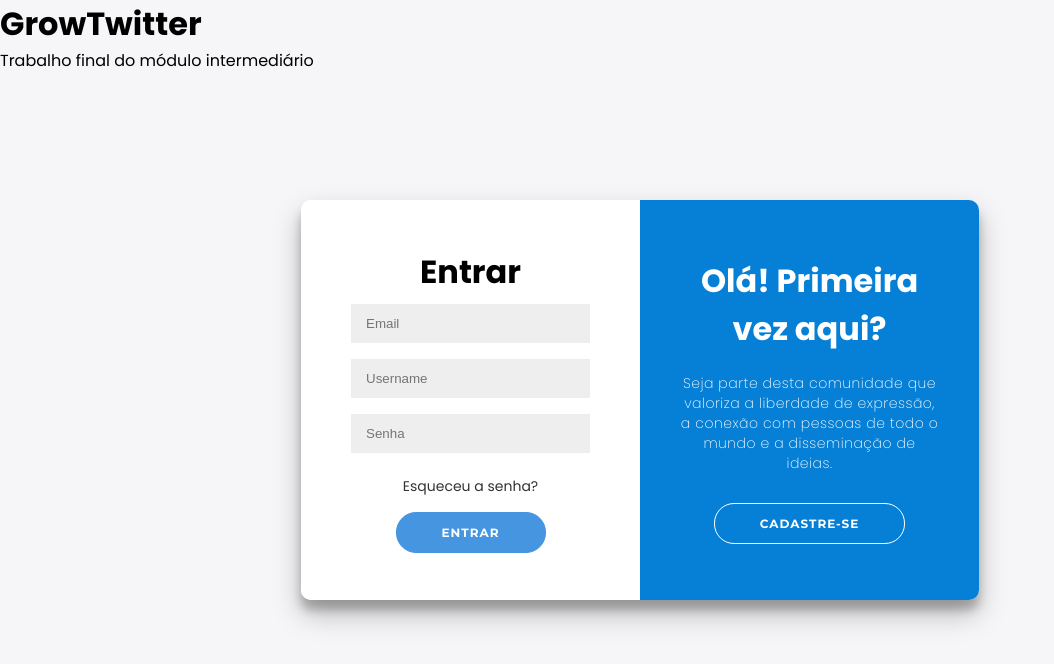
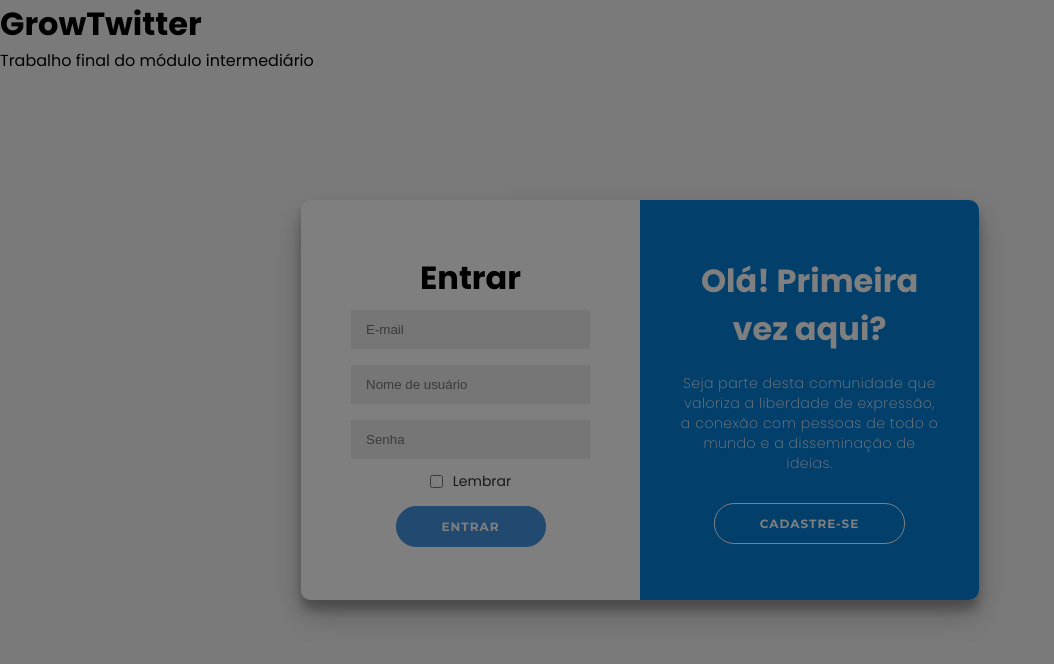
Before and after one commit to JoannaBraccini/GrowTwitter-FrontEnd, a React (Vite) app: page / in a window 1280 px wide. Shown: the top 664 px of the page, without its empty margins (0-1054 px from the left). Built offline with nearby package versions, Linux system fonts and the light colour scheme; no server answers.

Commit message:
tentando fazer um loading

```diff
--- a/src/components/FormStyle.tsx
+++ b/src/components/FormStyle.tsx
@@ -31,10 +31,17 @@ export const FormStyle = styled.form`
     }
   }
 
-  a {
+  .checkbox {
+    display: flex;
+    align-items: center;
+    gap: 10px;
+    margin: 0;
+    padding: 0;
+    margin-bottom: 10px;
+  }
+  label {
     color: #333;
     font-size: 14px;
     text-decoration: none;
-    margin: 15px 0;
   }
 `;
--- a/src/components/Loader.tsx
+++ b/src/components/Loader.tsx
@@ -1,6 +1,17 @@
 import styled from "styled-components";
 
-export const Loader = styled.span`
+export const Loader = styled.div`
+  position: fixed;
+  top: 0;
+  left: 0;
+  width: 100%;
+  height: 100%;
+  display: flex;
+  justify-content: center;
+  align-items: center;
+  background: rgba(0, 0, 0, 0.5);
+  z-index: 9999;
+  span {
     width: 48px;
     height: 48px;
     border: 5px solid #029cfd;
@@ -9,13 +20,14 @@ export const Loader = styled.span`
     display: inline-block;
     box-sizing: border-box;
     animation: rotation 1s linear infinite;
-    }
 
     @keyframes rotation {
-    0% {
+      0% {
         transform: rotate(0deg);
+      }
+      100% {
+        transform: rotate(360deg);
+      }
     }
-    100% {
-        transform: rotate(360deg);
-    }
+  }
 `;
--- a/src/components/Toast/Toast.tsx
+++ b/src/components/Toast/Toast.tsx
@@ -8,7 +8,7 @@ interface ToastProps {
   onClose: () => void;
 }
 
-export const ToastResposta = ({
+export const ToastResponse = ({
   message,
   type,
   duration,
--- /dev/null
+++ b/src/configs/services/auth.service.ts
@@ -0,0 +1,42 @@
+import { LoginRequest, SignupRequest } from "../../types/auth.type";
+import { api, ResponseApi } from "./api.service";
+
+export async function signUp(user: SignupRequest) {
+  try {
+    const response = await api.post<ResponseApi<{ token: string }>>(
+      "/signup",
+      user
+    );
+
+    return {
+      ok: response.data.ok,
+      message: response.data.message,
+      data: response.data.data,
+    };
+  } catch (error: any) {
+    return {
+      ok: error.response.data.ok,
+      message: error.response.data.message,
+    };
+  }
+}
+
+export async function login(user: LoginRequest) {
+  try {
+    const response = await api.post<ResponseApi<{ token: string }>>(
+      "/login",
+      user
+    );
+
+    return {
+      ok: response.data.ok,
+      message: response.data.message,
+      data: response.data.data,
+    };
+  } catch (error: any) {
+    return {
+      ok: error.response.data.ok,
+      message: error.response.data.message,
+    };
+  }
+}
--- a/src/pages/Login.tsx
+++ b/src/pages/Login.tsx
@@ -1,11 +1,99 @@
-import React from "react";
+import React, { useEffect, useState } from "react";
 import { LoginStyle } from "../components/Login/LoginStyle";
 import { FormStyle } from "../components/FormStyle";
 import { Button } from "../components/Button";
-import { Link } from "react-router-dom";
+import { useNavigate } from "react-router-dom";
+import { getToken } from "../utils/getToken";
+import { login, signUp } from "../configs/services/auth.service";
+import { ToastResponse } from "../components/Toast/Toast";
+import { Toast } from "../types/toast";
+import { Loader } from "../components/Loader";
 
 export function Login() {
+  const navigate = useNavigate();
   const [signIn, toggle] = React.useState(true);
+  const [loading, setLoading] = useState<boolean>(false);
+  const [checked, setChecked] = useState(false);
+  const [toastProps, setToastProps] = useState<Toast>();
+  const token = getToken();
+
+  function showToast(type: "success" | "error", message: string) {
+    setToastProps({ type, message, duration: 3000 });
+  }
+
+  const handleCloseToast = () => {
+    setToastProps(undefined);
+  };
+
+  const showLoading = () => {};
+
+  async function handleSignupForm(e: React.FormEvent<HTMLFormElement>) {
+    setLoading(true);
+    e.preventDefault();
+
+    const user = {
+      name: e.currentTarget.uname.value,
+      username: e.currentTarget.username.value,
+      email: e.currentTarget.email.value,
+      password: e.currentTarget.password.value,
+    };
+
+    const passwordConfirm = e.currentTarget.passwordConfirm.value;
+
+    if (user.password !== passwordConfirm) {
+      showToast("error", "As senhas não são iguais!");
+      setLoading(false);
+      return;
+    }
+
+    const response = await signUp(user);
+
+    setLoading(false);
+
+    showToast(response.ok ? "success" : "error", response.message);
+    if (response.ok) setTimeout(() => navigate("/"), 500);
+  }
+
+  async function handleLoginForm(event: React.FormEvent<HTMLFormElement>) {
+    setLoading(true);
+    event.preventDefault();
+
+    const user = {
+      email: event.currentTarget.email.value,
+      username: event.currentTarget.username.value,
+      password: event.currentTarget.password.value,
+    };
+
+    if (!user.email && !user.username) {
+      showToast("error", "E-mail ou username necessários");
+      setLoading(false);
+      return;
+    }
+
+    const response = await login(user);
+
+    setLoading(false);
+    if (!response.ok) {
+      showToast("error", response.message);
+      return;
+    }
+
+    if (checked) {
+      localStorage.setItem("token", response.data!.token);
+    }
+    sessionStorage.setItem("token", response.data!.token);
+
+    showToast("success", response.message);
+    navigate("/feed");
+  }
+
+  useEffect(() => {
+    if (token) {
+      navigate("/feed");
+      return;
+    }
+  }, [token, navigate]);
+
   return (
     <LoginStyle signinIn={signIn}>
       <div className="title">
@@ -13,25 +101,65 @@ export function Login() {
         <span>Trabalho final do módulo intermediário</span>
       </div>
       <div className="signup-container">
-        <FormStyle>
+        <FormStyle onSubmit={handleSignupForm}>
           <h1>Criar Conta</h1>
-          <input type="text" placeholder="Nome" maxLength={100} required />
-          <input type="text" placeholder="Username" maxLength={30} required />
-          <input type="email" placeholder="E-mail" maxLength={50} required />
-          <input type="password" placeholder="Senha" required />
-          <input type="password" placeholder="Confirme a Senha" required />
-          <Button>Cadastrar</Button>
+          <input
+            type="text"
+            name="uname"
+            placeholder="Nome"
+            maxLength={100}
+            required
+          />
+          <input
+            type="text"
+            name="username"
+            placeholder="Nome de usuário"
+            maxLength={30}
+            required
+          />
+          <input
+            type="email"
+            name="email"
+            placeholder="E-mail"
+            maxLength={50}
+            required
+          />
+          <input type="password" name="password" placeholder="Senha" required />
+          <input
+            type="password"
+            name="passwordConfirm"
+            placeholder="Confirme a Senha"
+            required
+          />
+          <Button disabled={loading}>Cadastrar</Button>
         </FormStyle>
       </div>
 
       <div className="signin-container">
-        <FormStyle>
+        <FormStyle onSubmit={handleLoginForm}>
           <h1>Entrar</h1>
-          <input type="email" placeholder="Email" maxLength={50} />
-          <input type="text" placeholder="Username" maxLength={30} />
-          <input type="password" placeholder="Senha" required />
-          <Link to="#">Esqueceu a senha?</Link>
-          <Button>Entrar</Button>
+          <input
+            type="email"
+            name="email"
+            placeholder="E-mail"
+            maxLength={50}
+          />
+          <input
+            type="text"
+            name="username"
+            placeholder="Nome de usuário"
+            maxLength={30}
+          />
+          <input type="password" name="password" placeholder="Senha" required />
+          <div className="checkbox">
+            <input
+              type="checkbox"
+              value={String(checked)}
+              onChange={() => setChecked(!checked)}
+            />
+            <label>Lembrar</label>
+          </div>
+          <Button disabled={loading}>Entrar</Button>
         </FormStyle>
       </div>
 
@@ -40,11 +168,11 @@ export function Login() {
           <div className="overlay-panel left-overlay">
             <h1>Que bom ver você de novo!</h1>
             <p>
-              O Growtwitter é a plataforma definitiva para todos os apaixonados
+              Growtwitter é a plataforma definitiva para todos os apaixonados
               por redes sociais que buscam uma experiência familiar e poderosa,
               semelhante ao Twitter, mas com um toque único.
             </p>
-            <Button ghost onClick={() => toggle(true)}>
+            <Button type="button" ghost onClick={() => toggle(true)}>
               Entre
             </Button>
           </div>
@@ -55,12 +183,21 @@ export function Login() {
               Seja parte desta comunidade que valoriza a liberdade de expressão,
               a conexão com pessoas de todo o mundo e a disseminação de ideias.
             </p>
-            <Button ghost onClick={() => toggle(false)}>
+            <Button type="button" ghost onClick={() => toggle(false)}>
               Cadastre-se
             </Button>
           </div>
         </div>
       </div>
+      <Loader isOpen onClose />
+      {toastProps && (
+        <ToastResponse
+          message={toastProps.message}
+          duration={toastProps.duration}
+          type={toastProps.type}
+          onClose={handleCloseToast}
+        />
+      )}
     </LoginStyle>
   );
 }
```
